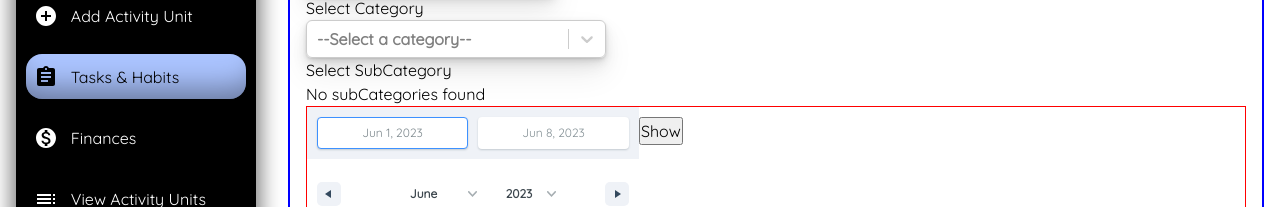
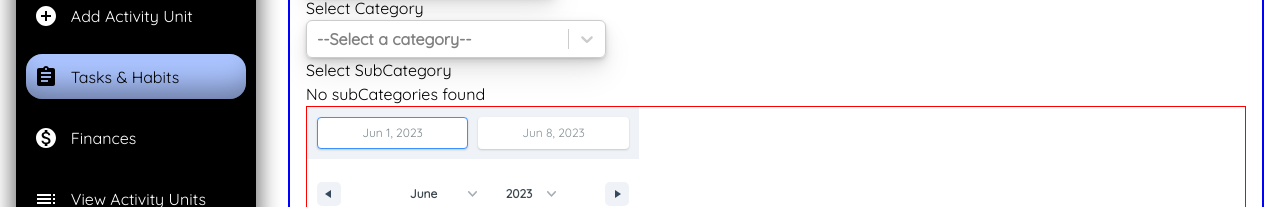
Before and after one commit to berkaysson/lifemap, a React (Create React App) app: page /tasks-habits in a window 1280 px wide. Shown: the part 110-317 px from the top of the page. Built offline with nearby package versions, Linux system fonts and the light colour scheme.

Commit message:
Remove button action from DateRangeSelector

```diff
--- a/src/Components/Wrappers/DateRangeSelector.js
+++ b/src/Components/Wrappers/DateRangeSelector.js
@@ -3,7 +3,7 @@ import "react-date-range/dist/theme/default.css"; // theme css file
 
 import { DateRange } from "react-date-range";
 import addDays from "date-fns/addDays";
-import { useState } from "react";
+import { useEffect, useState } from "react";
 import styled from "styled-components";
 import { enGB } from "date-fns/locale";
 
@@ -27,6 +27,9 @@ const DateRangeSelector = ({ onSubmit }) => {
     );
   };
 
+  // eslint-disable-next-line react-hooks/exhaustive-deps
+  useEffect(()=>{onDateRangeSelection()}, [state]);
+
   return (
     <Wrapper>
       <DateRange
@@ -38,7 +41,6 @@ const DateRangeSelector = ({ onSubmit }) => {
         direction="vertical"
         locale={enGB}
       />
-      <button type="button" onClick={onDateRangeSelection}>Show</button>
     </Wrapper>
   );
 };
```
